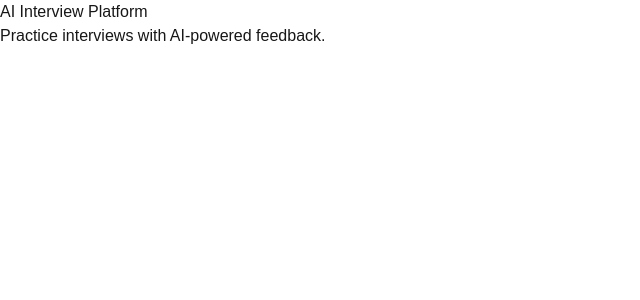
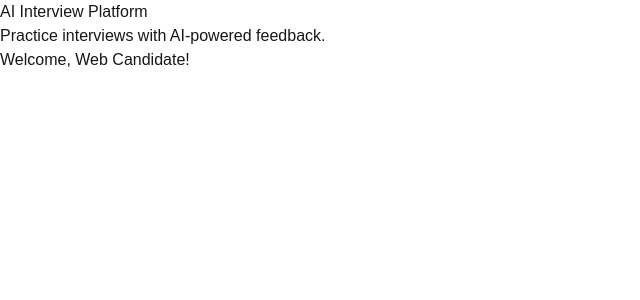
Before and after one commit to YajurvaMaharana/AI-INTERVIEW, a Next.js app in the folder apps/web/: page / in a window 1280 px wide. Shown: the top 300 px of the page, without its empty margins (0-640 px from the left). Built offline with nearby package versions, Linux system fonts and the light colour scheme.

Commit message:
fix: add CI lint step, commit .npmrc pnpm hoisting config, and verify @ai-platform/shared-types imports across all workspace apps

```diff
--- a/apps/web/src/app/page.tsx
+++ b/apps/web/src/app/page.tsx
@@ -1,8 +1,18 @@
+import { User } from "@ai-platform/shared-types";
+
+const demoUser: User = {
+  id: "web-1",
+  name: "Web Candidate",
+  email: "candidate@example.com",
+  createdAt: new Date(),
+};
+
 export default function Home() {
   return (
     <main>
       <h1>AI Interview Platform</h1>
       <p>Practice interviews with AI-powered feedback.</p>
+      <p>Welcome, {demoUser.name}!</p>
     </main>
   );
 }
--- a/packages/shared-types/package.json
+++ b/packages/shared-types/package.json
@@ -5,7 +5,7 @@
   "main": "./dist/index.js",
   "types": "./dist/index.d.ts",
   "scripts": {
-  "build": "tsc",
-  "typecheck": "tsc --noEmit"
-   }
+    "build": "tsc",
+    "typecheck": "tsc --noEmit"
+  }
 }
```
Also changed, not shown: 2 other files (tests, documents, lock files or other folders).
